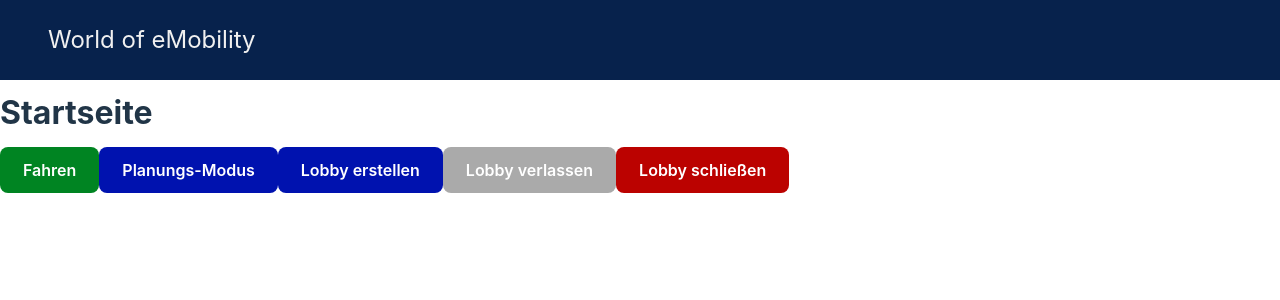
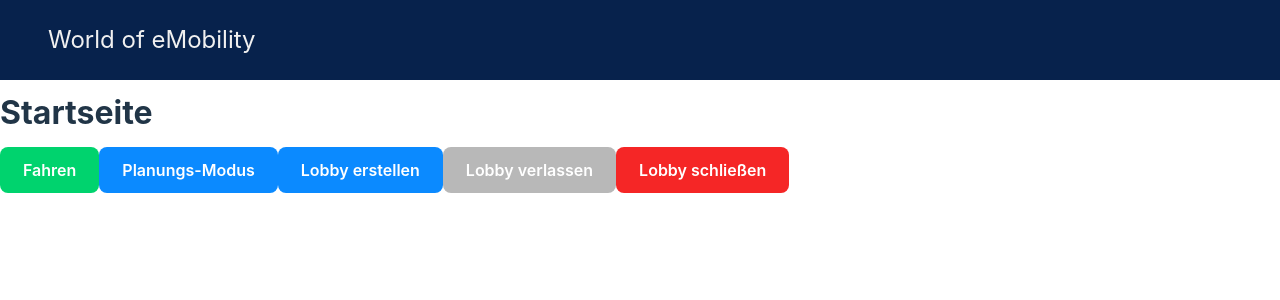
Before and after one commit to yannickMessinger/SoftwareTechnikProjekt_frontend, a Vue app: page / in a window 1280 px wide. Shown: the top 300 px of the page. Built offline with nearby package versions, Linux system fonts and the light colour scheme.

Commit message:
Adds color palett correction and del. external css

```diff
--- a/src/App.vue
+++ b/src/App.vue
@@ -6,7 +6,6 @@
 
 <template>
   <router-view />
-
 </template>
 
 <style>
@@ -68,5 +67,86 @@
     --woe-violet-60: #4500a4;
     --woe-violet-80: #29005a;
     --woe-violet-90: #1a0033;
-}
+
+    --btn-primary: var(--woe-green-50);
+    --btn-primary-hover: var(--woe-green-60);
+    --btn-secondary: var(--woe-blue-50);
+    --btn-secondary-hover: var(--woe-blue-60);
+    --btn-tertiary: var(--woe-gray-50);
+    --btn-teriary-hover: var(--woe-gray-60);
+    --btn-cancle: var(--woe-red-50);
+    --btn-cancle-hover: var(--woe-red-60);
+
+    font-family: Inter, Avenir, Helvetica, Arial, sans-serif;
+    font-size: 16px;
+    line-height: 24px;
+    font-weight: 400;
+
+    color-scheme: light dark;
+    color: rgba(255, 255, 255, 0.87);
+    background-color: #242424;
+
+
+    text-rendering: optimizeLegibility;
+    -webkit-font-smoothing: antialiased;
+    -moz-osx-font-smoothing: grayscale;
+    -webkit-text-size-adjust: 100%;
+  }
+
+  .prim.btn.green {
+    background-color: var(--btn-primary);
+    color: var(--woe-white);
+  }
+
+  .prim.btn.green:hover {
+    background: var(--btn-primary-hover);
+  }
+
+  .sec.btn.blue {
+    background-color: var(--btn-secondary);
+    color: var(--woe-white);
+  }
+
+  .sec.btn.blue:hover {
+    background: var(--btn-secondary-hover);
+  }
+
+  .ter.btn.grey {
+    background-color: var(--btn-tertiary);
+    color: var(--woe-white);
+  }
+
+  .ter.btn.grey:hover {
+    background: var(--btn-teriary-hover);
+  }
+
+  .cncl.btn.red {
+    background-color: var(--btn-cancle);
+    color: var(--woe-white);
+  }
+
+  .cncl.btn.red:hover {
+    background: var(--btn-cancle-hover);
+  }
+
+  body {
+    margin: 0;
+    /*display: flex;**/
+    /*place-items: center;*/
+    min-width: 320px;
+    min-height: 100vh;
+  }
+
+  @media (prefers-color-scheme: light) {
+    :root {
+      color: #213547;
+      background-color: #ffffff;
+    }
+    a:hover {
+      color: #747bff;
+    }
+    button {
+      background-color: #f9f9f9;
+    }
+  }
 </style>
--- a/src/main.ts
+++ b/src/main.ts
@@ -1,5 +1,4 @@
 import { createApp } from 'vue'
-import './style.css'
 import App from './App.vue'
 import router from "./router/router";
 
--- a/src/style.css
+++ /dev/null
@@ -1,82 +0,0 @@
-:root {
-  --primary: #008422;
-  --primary-hover: #016f1c;
-  --secondary: #0012af;
-  --secondary-hover: #000a60;
-  --tertiary: #AAAAAA;
-  --teriary-hover: #969696;
-  --cancle: #BB0200;
-  --cancle-hover: #a00300;
-
-  font-family: Inter, Avenir, Helvetica, Arial, sans-serif;
-  font-size: 16px;
-  line-height: 24px;
-  font-weight: 400;
-
-  color-scheme: light dark;
-  color: rgba(255, 255, 255, 0.87);
-  background-color: #242424;
-
-
-  text-rendering: optimizeLegibility;
-  -webkit-font-smoothing: antialiased;
-  -moz-osx-font-smoothing: grayscale;
-  -webkit-text-size-adjust: 100%;
-}
-
-.prim.btn.green {
-  background-color: var(--primary);
-  color: white;
-}
-
-.prim.btn.green:hover {
-  background: var(--primary-hover);
-}
-
-.sec.btn.blue {
-  background-color: var(--secondary);
-  color: white;
-}
-
-.sec.btn.blue:hover {
-  background: var(--secondary-hover);
-}
-
-.ter.btn.grey {
-  background-color: var(--tertiary);
-  color: white;
-}
-
-.ter.btn.grey:hover {
-  background: var(--teriary-hover);
-}
-
-.cncl.btn.red {
-  background-color: var(--cancle);
-  color: white;
-}
-
-.cncl.btn.red:hover {
-  background: var(--cancle-hover);
-}
-
-body {
-  margin: 0;
-  /*display: flex;**/
-  /*place-items: center;*/
-  min-width: 320px;
-  min-height: 100vh;
-}
-
-@media (prefers-color-scheme: light) {
-  :root {
-    color: #213547;
-    background-color: #ffffff;
-  }
-  a:hover {
-    color: #747bff;
-  }
-  button {
-    background-color: #f9f9f9;
-  }
-}
```
